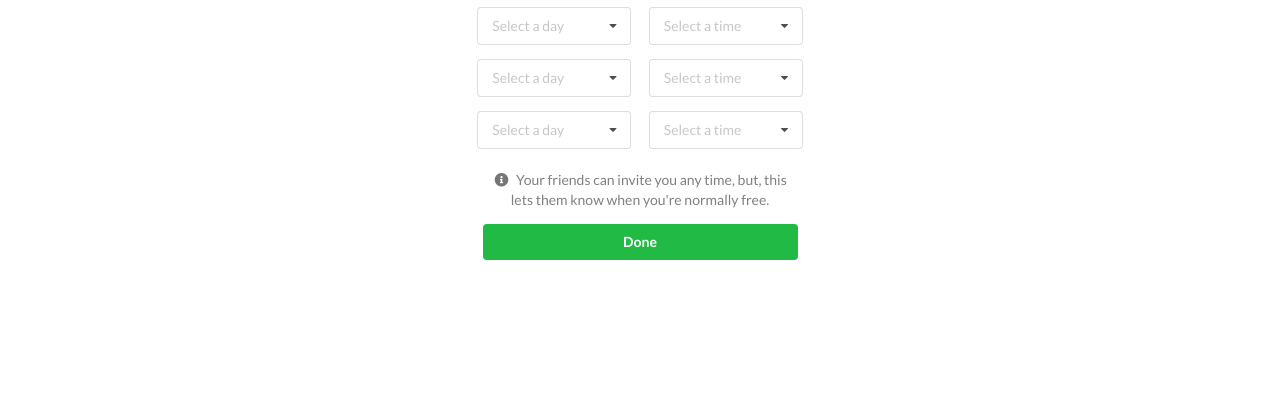
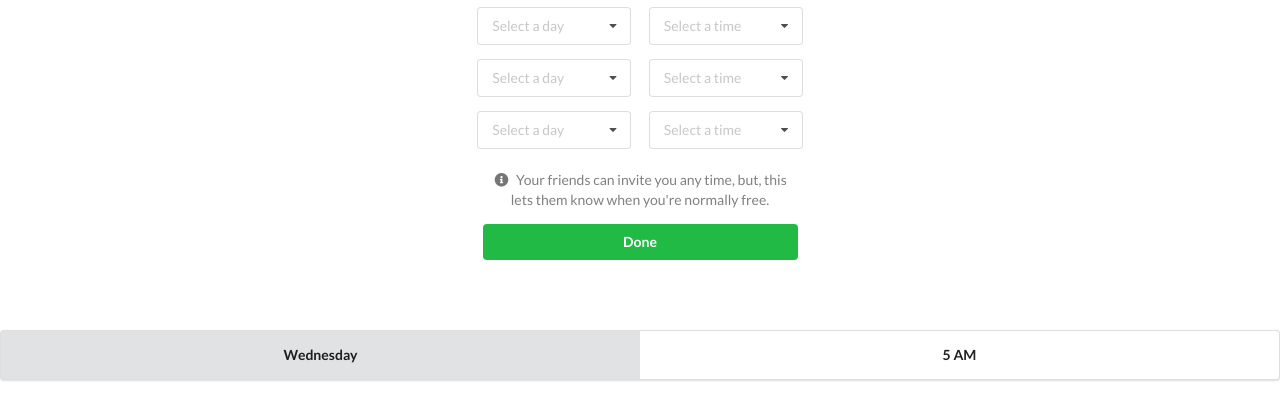
Before and after one commit to calvinti12/letsthryve, a Rails app: template app/views/users/availability.html.erb in a window 1280 px wide. Shown: the part 229-649 px from the top of the page. Run offline with Rails 7, Linux system fonts and the light colour scheme; the template is opened without the code that fills it, so the values that code supplies are empty; some libraries are stand-ins or nearby versions.

Commit message:
Created partials for invitation responses, user availability, and event details

```diff
--- /dev/null
+++ b/app/views/users/_availability_item.html.erb
@@ -0,0 +1,10 @@
+<div class="ui segment">
+  <div class="ui equal width center aligned grid">
+    <div class="centered column light-grey">
+      <span class="detail-day">Wednesday</span>
+    </div>
+    <div class="centered column">
+      <span class="detail-time">5 AM</span>
+    </div>
+  </div>
+</div>
--- /dev/null
+++ b/app/views/users/_event_details.html.erb
@@ -0,0 +1,17 @@
+<style type="text/css">
+  .event-time {
+  	display: inline-block;
+  	font-size: 0.8em;
+  	font-weight: bold;
+  	margin-left: 20px;
+  }
+</style>
+<div class="ui segment">
+  <div class="basic label">
+    <span>Event Name</span>
+    <div class="event-time">5 AM WED</div>
+  </div>
+  <div class="description">
+    <span>This is an event I invited someone to. This is a description I wrote for it.</span>
+  </div>
+</div>
--- /dev/null
+++ b/app/views/users/_invitation_response_item.html.erb
@@ -0,0 +1,5 @@
+<a class="ui green image label">
+  <%= image_tag 'israel.png' %>
+  Israel
+  <div class="detail">Accepted</div>
+</a>
--- /dev/null
+++ b/app/views/users/_invitation_response_list.html.erb
@@ -0,0 +1,3 @@
+<div class="ui segment">
+  <%= render 'invitation_response_item' %>
+</div>
--- a/app/views/users/availability.html.erb
+++ b/app/views/users/availability.html.erb
@@ -12,6 +12,19 @@
 
   #webview-content .smallSidePadding {
     padding: 7px 4px 7px 4px;
+  }
+
+  #ShowAvailability .detail-day {
+    font-size: 1em;
+    font-weight: bold;
+  }
+
+  #ShowAvailability .detail-time {
+    font-weight: bold;
+  }
+
+  #ShowAvailability .light-grey {
+    background-color: #E1E2E3;
   }
 </style>
 
@@ -52,6 +65,9 @@
     <button class="positive ui button" style="width: 100%">Done</button>
   </div>
 </div>
+<div id="ShowAvailability">
+  <%= render 'users/availability_item' %>
+</div>
 
 <script type="text/javascript">
   $('select.dropdown').dropdown();
```
